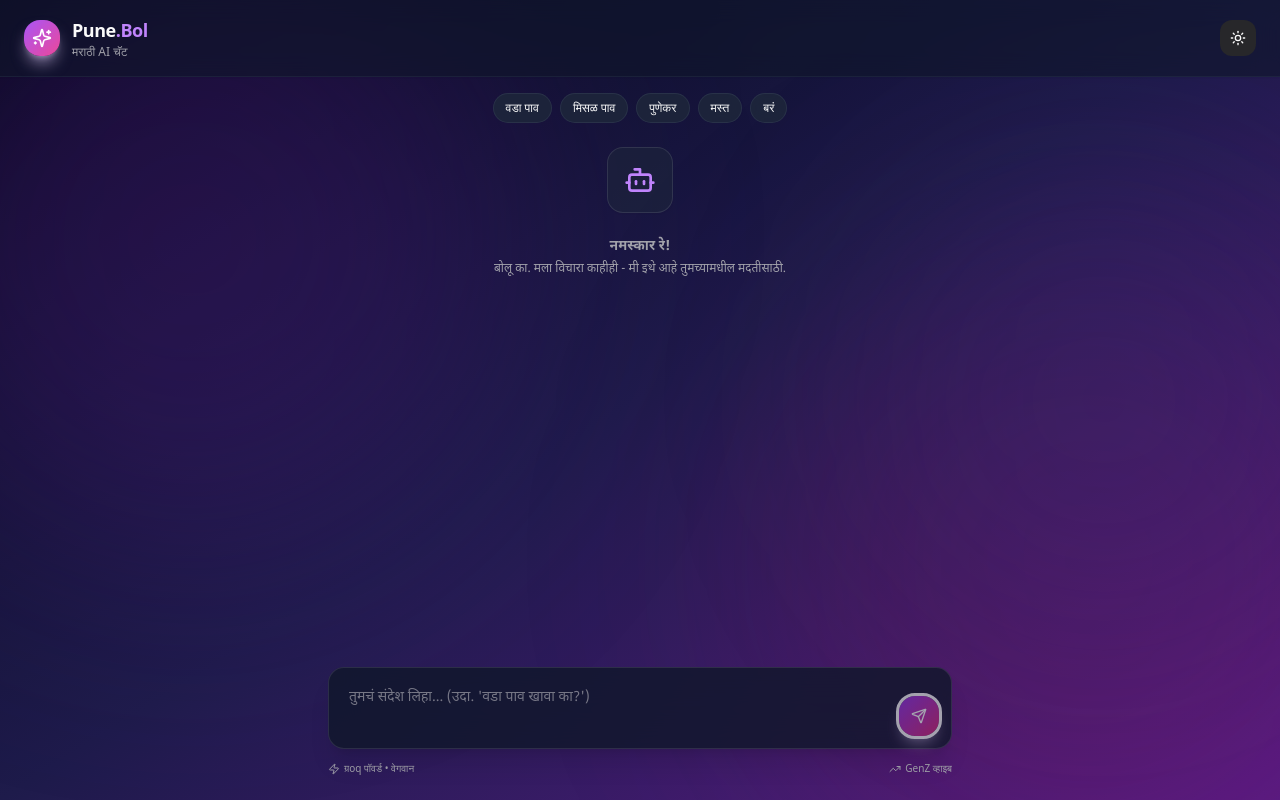
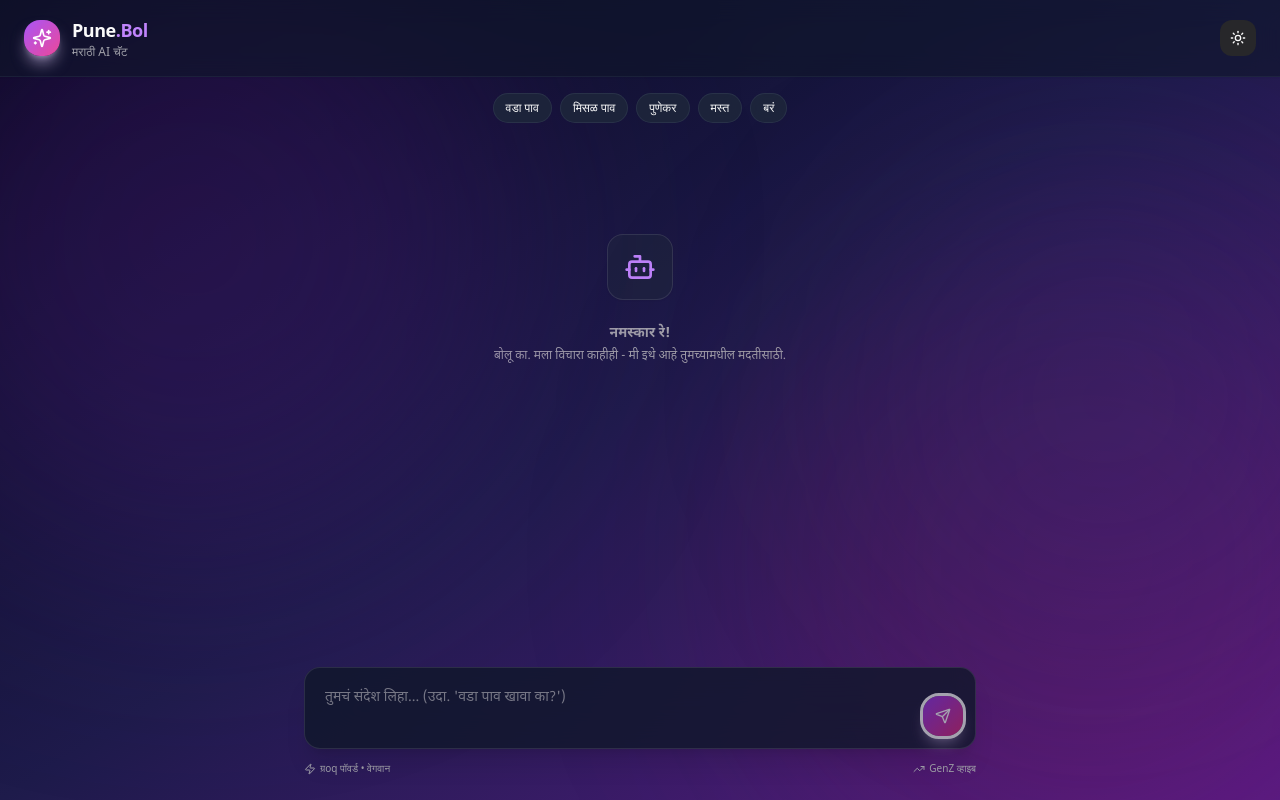
Before and after one commit to kambleaa007/Pune.Bol, a Next.js app: page / in a window 1280 px wide. Built offline with nearby package versions, Linux system fonts and the light colour scheme.

Commit message:
fix: main is scroll container, form absolute pinned at bottom

```diff
--- a/src/app/page.tsx
+++ b/src/app/page.tsx
@@ -3,10 +3,8 @@
 import { useCallback, useEffect, useRef, useState } from "react";
 import { Button } from "@/components/ui/button";
 import { Card, CardContent, CardHeader } from "@/components/ui/card";
-import { ScrollArea } from "@/components/ui/scroll-area";
 import { Textarea } from "@/components/ui/textarea";
 import {
-  ArrowRight,
   Bot,
   CheckCheck,
   Loader2,
@@ -58,7 +56,7 @@ export default function Home() {
         scrollRef.current.scrollTop = scrollRef.current.scrollHeight;
       }
     };
-    const timer = setTimeout(scrollToBottom, 50);
+    const timer = setTimeout(scrollToBottom, 80);
     return () => clearTimeout(timer);
   }, [messages, loading]);
 
@@ -115,7 +113,7 @@ export default function Home() {
   }, [input, loading, messages]);
 
   return (
-    <div className="min-h-screen flex flex-col relative overflow-hidden bg-gradient-to-br from-slate-50 via-indigo-50 to-purple-100 dark:from-slate-950 dark:via-indigo-950 dark:to-purple-900 transition-colors duration-500">
+    <div className="min-h-screen flex flex-col relative bg-gradient-to-br from-slate-50 via-indigo-50 to-purple-100 dark:from-slate-950 dark:via-indigo-950 dark:to-purple-900 transition-colors duration-500">
       {/* Background glow orbs */}
       <div className="fixed top-[-10%] left-[-10%] w-[40rem] h-[40rem] rounded-full bg-purple-200/60 dark:bg-purple-900/30 blur-[120px] pointer-events-none"></div>
       <div className="fixed bottom-[-10%] right-[-10%] w-[40rem] h-[40rem] rounded-full bg-pink-200/60 dark:bg-pink-900/20 blur-[120px] pointer-events-none"></div>
@@ -145,7 +143,7 @@ export default function Home() {
         </div>
       </header>
 
-      <main className="relative flex-1 overflow-hidden px-6 pt-4 pb-20 max-w-2xl mx-auto w-full">
+      <main className="flex-1 overflow-y-auto px-6 pt-4 pb-32 max-w-2xl mx-auto w-full">
         <div className="flex flex-wrap justify-center gap-2 mb-4">
           {TAGS.map((tag) => (
             <button
@@ -158,9 +156,9 @@ export default function Home() {
           ))}
         </div>
 
-        <div className="flex-1 min-h-0 overflow-y-auto p-1 md:p-2" ref={scrollRef}>
+        <div ref={scrollRef} className="pb-4">
           {messages.length === 0 && (
-            <div className="flex flex-col items-center justify-center h-full text-center text-muted-foreground">
+            <div className="flex flex-col items-center justify-center min-h-[40vh] text-center text-muted-foreground">
               <div className="inline-flex items-center justify-center rounded-2xl bg-white/50 dark:bg-slate-800/50 p-4 mb-6 shadow-sm border border-white/20 dark:border-white/10">
                 <Bot className="h-8 w-8 text-purple-500 dark:text-purple-400" />
               </div>
@@ -227,7 +225,7 @@ export default function Home() {
 
       <form
         onSubmit={sendMessage}
-        className="sticky bottom-0 z-30 px-6 pt-4 pb-6 max-w-2xl mx-auto w-full"
+        className="absolute bottom-0 left-1/2 -translate-x-1/2 z-30 pt-4 pb-6 max-w-2xl w-full"
       >
         <div className="flex items-end gap-3 bg-white/80 dark:bg-slate-900/80 backdrop-blur-xl rounded-2xl border border-white/30 dark:border-white/10 p-3 shadow-xl">
           <div className="flex-1 relative">
```
